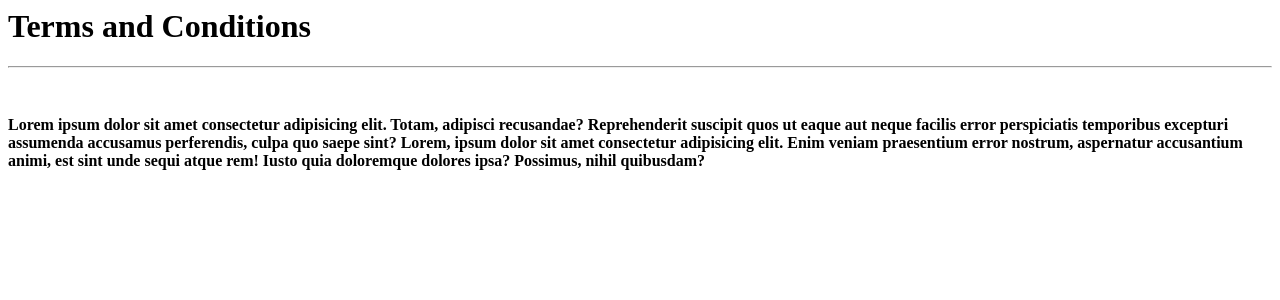
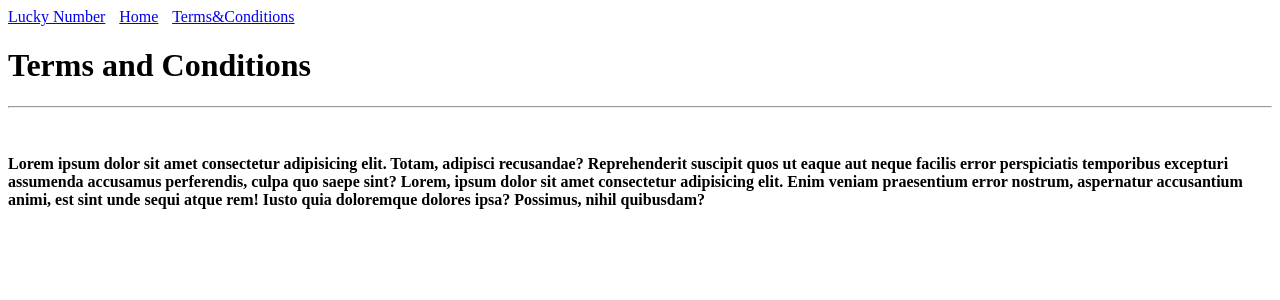
Before and after one commit to victorjonathon/symfony-basics, a Symfony app: template templates/static/terms_and_conditions.html.twig in a window 1280 px wide. Shown: the top 300 px of the page. Run offline with Twig, Linux system fonts and the light colour scheme; the template is opened without the code that fills it, so the values that code supplies are empty; some libraries are stand-ins or nearby versions.

Commit message:
path() for generating url in navigation

```diff
--- a/src/Controller/LuckyController.php
+++ b/src/Controller/LuckyController.php
@@ -12,10 +12,11 @@ use Symfony\Component\HttpFoundation\BinaryFileResponse;
 class LuckyController extends AbstractController
 {
     /**
-     *  @Route("lucky/number/{max}", name="app_lucky_number", methods={"GET","HEAD"})
+     *  @Route("lucky/number/{max?}", name="app_lucky_number", methods={"GET","HEAD"})
      */
-    public function number(int $max, Request $request): Response
+    public function number(int $max=null, Request $request): Response
     {
+        $max = $max > 1 ? $max : 100;
         $number = random_int(0, $max);
         return $this->render('lucky/number.html.twig', [
             'number' => $number,
--- a/templates/static/terms_and_conditions.html.twig
+++ b/templates/static/terms_and_conditions.html.twig
@@ -1,4 +1,17 @@
-<h1>Terms and Conditions</h1>
-<hr><br>
-<h4>Lorem ipsum dolor sit amet consectetur adipisicing elit. Totam, adipisci recusandae? Reprehenderit suscipit quos ut eaque aut neque facilis error perspiciatis temporibus excepturi assumenda accusamus perferendis, culpa quo saepe sint?
-Lorem, ipsum dolor sit amet consectetur adipisicing elit. Enim veniam praesentium error nostrum, aspernatur accusantium animi, est sint unde sequi atque rem! Iusto quia doloremque dolores ipsa? Possimus, nihil quibusdam?</h4>
+<html>
+    <head>
+
+    </head>
+    <body>
+        <div style="width:100%">
+            <a style="padding-right:10px;" href="{{path('app_lucky_number')}}">Lucky Number</a>
+            <a style="padding-right:10px;" href="/">Home</a>
+            <a style="padding-right:10px;" href="{{ path('terms-and-conditions') }}">Terms&Conditions</a>
+        </div>
+
+        <h1>Terms and Conditions</h1>
+        <hr><br>
+        <h4>Lorem ipsum dolor sit amet consectetur adipisicing elit. Totam, adipisci recusandae? Reprehenderit suscipit quos ut eaque aut neque facilis error perspiciatis temporibus excepturi assumenda accusamus perferendis, culpa quo saepe sint?
+        Lorem, ipsum dolor sit amet consectetur adipisicing elit. Enim veniam praesentium error nostrum, aspernatur accusantium animi, est sint unde sequi atque rem! Iusto quia doloremque dolores ipsa? Possimus, nihil quibusdam?</h4>
+    </body>
+</html>
```
